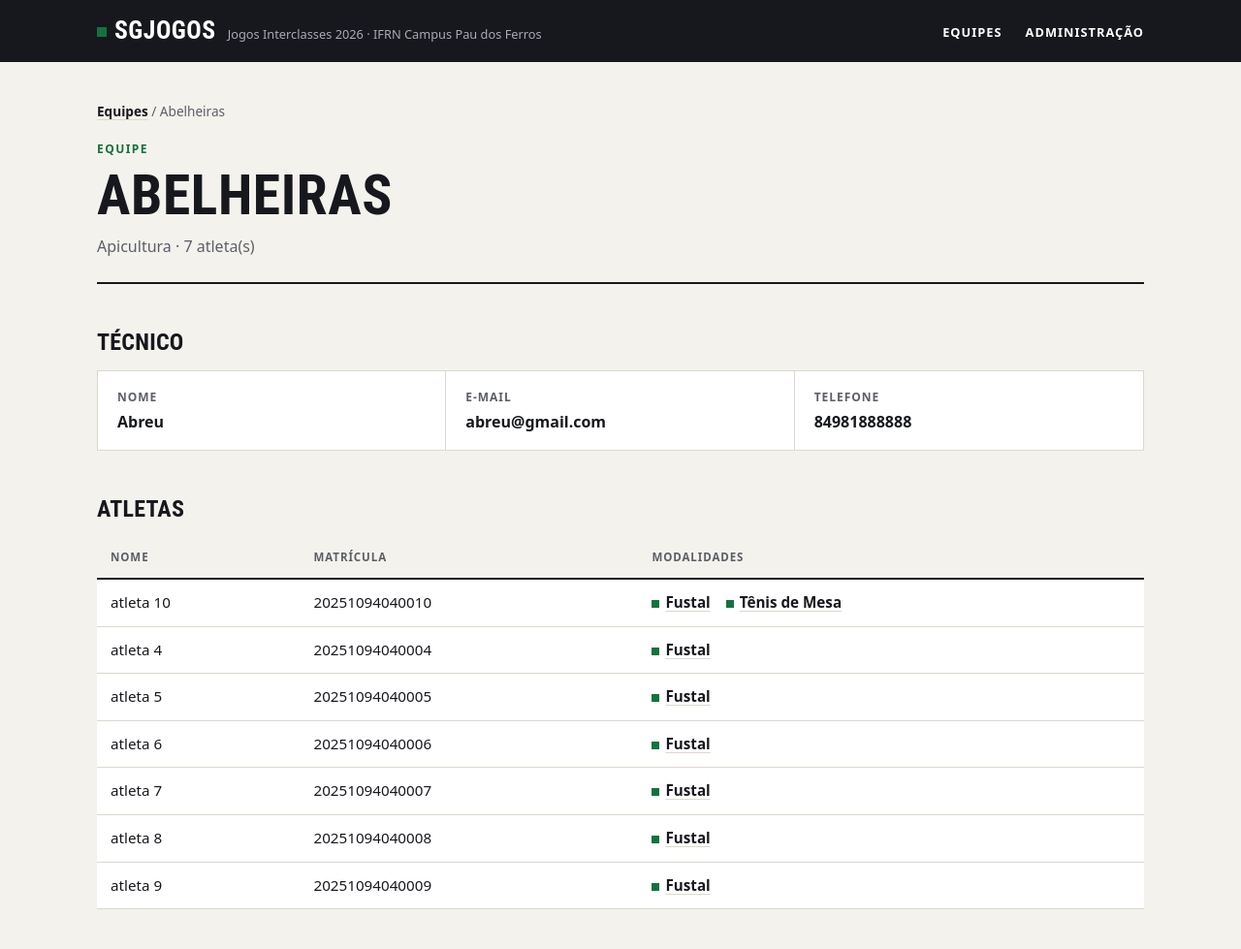
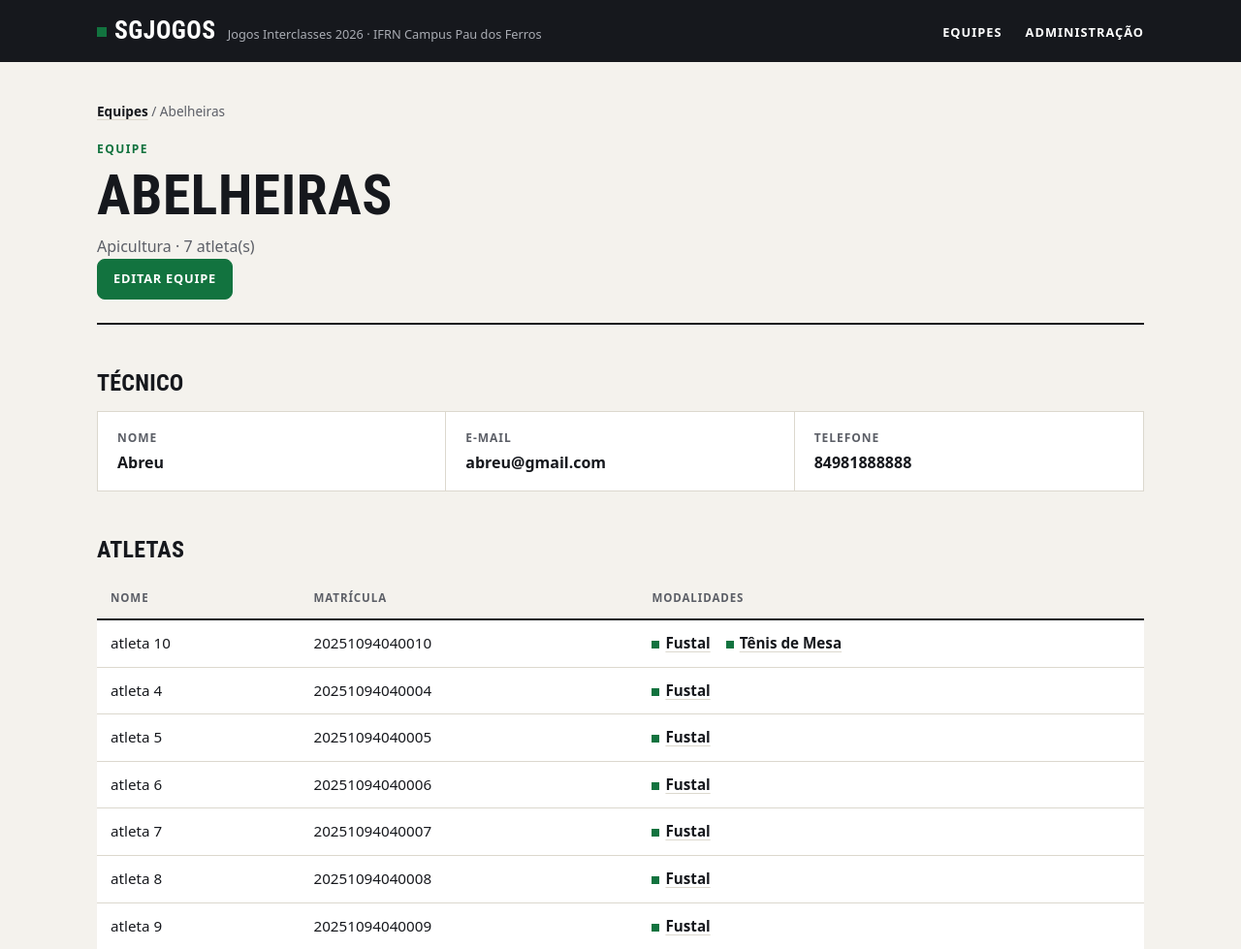
Before and after one commit to HugoMoises/Prova-DSW---Etapa-1, a Django app: page /equipe/2 in a window 1280 px wide. Shown: the top 979 px of the page at 97% size. Run offline with Django 5.2, Linux system fonts and the light colour scheme; data comes from the database, SQL or seed files in the repository; both versions use the stored data as it was after the commit.

Commit message:
Adicionando a funcionalidade de edição de equipes usando o modal dinâmico já criado.

```diff
--- a/jogos/models.py
+++ b/jogos/models.py
@@ -1,7 +1,4 @@
 from django.db import models
-
-from django.db import models
-
 
 class Modalidade(models.Model):
     ESCOLHA_TIPO = {
--- a/jogos/templates/jogos/equipe.html
+++ b/jogos/templates/jogos/equipe.html
@@ -1,13 +1,17 @@
 {% extends 'base.html' %}
+{% load static %}
 {% block title %} {{equipe.nome}} {% endblock %}
 {% block content %}
     <main class="conteudo">
         <nav class="trilha"><a href="{% url 'index' %}">Equipes</a> / {{equipe.nome}}</nav>
 
         <header class="topo">
-            <span class="sobretitulo">Equipe</span>
-            <h1>{{equipe.nome}}</h1>
-            <p class="descricao">{{equipe.curso }} · {{equipe.atletas.count}} atleta(s)</p>
+            <div>
+                <span class="sobretitulo">Equipe</span>
+                <h1>{{equipe.nome}}</h1>
+                <p class="descricao">{{equipe.curso }} · {{equipe.atletas.count}} atleta(s)</p>
+            </div>
+            <button class="abrir-modal" type="submit" data-modal="modal-equipe">Editar Equipe</button>
         </header>
 
         <h2>Técnico</h2>
@@ -58,11 +62,13 @@
                         <tr><td class="vazio" colspan="3">Nenhum atleta inscrito.</td></tr>
                     {% endfor %}
 
-                    <!-- Quando a equipe não tiver atletas, a tabela deve ter apenas esta linha: -->
-                    <!-- <tr><td class="vazio" colspan="3">Nenhum atleta inscrito.</td></tr> -->
                 </tbody>
             </table>
 
         </div>
+        {% include "jogos/partials/equipe_edit_modal.html" %}
     </main>
 {% endblock %}
+{% block scripts %}
+    <script src="{% static "js/modal.js" %}"></script>
+{% endblock %}
--- a/jogos/templates/jogos/index.html
+++ b/jogos/templates/jogos/index.html
@@ -15,13 +15,13 @@
                 <input type="search" id="busca" placeholder="Digite o nome da equipe">
             </div>
 
-            <button type="submit" id="adicionar-equipe" class="abrir-modal" data-modal="modal-equipe">
+            <button type="submit" class="abrir-modal" data-modal="modal-equipe">
                 Adicionar Equipe
             </button>
         </section>
         <section class="grade" id="lista-equipes">
             {% for equipe in equipes %}
-                <article class="card" style="border-top-color: #d97706;">
+                <article class="card" style="border-top-color: {{ equipe.cor }};">
                     <h3>{{equipe.nome}}</h3>
                     <dl>
                         <dt>Curso</dt>
@@ -40,7 +40,7 @@
 
             {% endfor %}
         </section>
-        {% include 'jogos/partials/equipe_form.html' %}
+        {% include 'jogos/partials/equipe_form_modal.html' %}
 
         <p class="sem-resultado" id="sem-resultado" hidden>Nenhuma equipe encontrada.</p>
 
--- /dev/null
+++ b/jogos/templates/jogos/partials/equipe_edit_modal.html
@@ -0,0 +1,44 @@
+<dialog id="modal-equipe" class="modal">
+    <header class="modal-header">
+        <h2>Editar Equipe</h2>
+
+        <button class="fechar-modal" data-modal="modal-equipe" type="button">
+            <i class="fa-solid fa-xmark"></i>
+        </button>
+    </header>
+
+    <form method="post"" action="{% url "equipe-update" equipe.id %}"">
+        {% csrf_token %}
+
+        <fieldset>
+            <legend>Dados da equipe</legend>
+
+            <div class="campo">
+                {{ form.nome.label_tag }}
+                {{ form.nome }}
+                {{ form.nome.errors }}
+            </div>
+
+            <div class="campo">
+                {{ form.curso.label_tag }}
+                {{ form.curso }}
+                {{ form.curso.errors }}
+            </div>
+
+            <div class="campo">
+                {{ form.cor.label_tag }}
+                {{ form.cor }}
+                {{ form.cor.errors }}
+            </div>
+        </fieldset>
+
+        <footer class="modal-acoes">
+            <button class="cancelar-modal" data-modal="modal-equipe" type="button">
+                Cancelar
+            </button>
+            <button type="submit">
+                Salvar Alterações
+            </button>
+        </footer>
+    </form>
+</dialog>
--- a/jogos/urls.py
+++ b/jogos/urls.py
@@ -5,5 +5,6 @@ urlpatterns = [
     path('', views.IndexView.as_view(), name="index"),
     path('equipe/<int:pk>', views.EquipeDetailView.as_view(), name="equipe"),
     path('equipe/criar', views.EquipeCreateView.as_view(), name="equipe-create"),
+    path('equipe/<int:pk>/editar', views.EquipeUpdateView.as_view(), name="equipe-update"),
     path('modalidade/<int:pk>', views.ModalidadeDetailView.as_view(), name="modalidade")
 ]
--- a/jogos/views.py
+++ b/jogos/views.py
@@ -1,5 +1,5 @@
-from django.views.generic import ListView, DetailView, CreateView
-from django.urls import reverse_lazy
+from django.views.generic import ListView, DetailView, CreateView, UpdateView
+from django.urls import reverse_lazy, reverse
 
 from .models import Equipe, Modalidade
 from .forms import EquipeForm
@@ -20,7 +20,7 @@ class EquipeCreateView(CreateView):
     model = Equipe
     form_class = EquipeForm
     success_url = reverse_lazy('index')
-    template_name = 'jogos/partials/equipe_form.html'
+    template_name = 'jogos/partials/equipe_form_modal.html'
 
     def get_context_data(self, **kwargs):
         context = super().get_context_data(**kwargs)
@@ -29,13 +29,29 @@ class EquipeCreateView(CreateView):
         context['abrir-modal'] = self.request.method == "POST"
         return context
 
+class EquipeUpdateView(UpdateView):
+    model = Equipe
+    form_class = EquipeForm
+    success_url = reverse_lazy('index')
+    template_name = 'jogos/partials/equipe_edit_modal.html'
 
+    def get_context_data(self, **kwargs):
+        context = super().get_context_data(**kwargs)
+        context['equipes'] = Equipe.objects.all()
+        context['modalidades'] = Modalidade.objects.all()
+        context['abrir-modal'] = self.request.method == "POST"
+        return context
 
 class EquipeDetailView(DetailView):
     model = Equipe
     template_name = 'jogos/equipe.html'
     context_object_name = 'equipe'
 
+    def get_context_data(self, **kwargs):
+        context = super().get_context_data(**kwargs)
+        context['form'] =  EquipeForm(instance=self.object)
+        return context
+
 
 class ModalidadeDetailView(DetailView):
     model = Modalidade
```
Also changed, not shown: db.sqlite3, jogos/templates/jogos/partials/equipe_form_modal.html (renamed from jogos/templates/jogos/partials/equipe_form.html).
